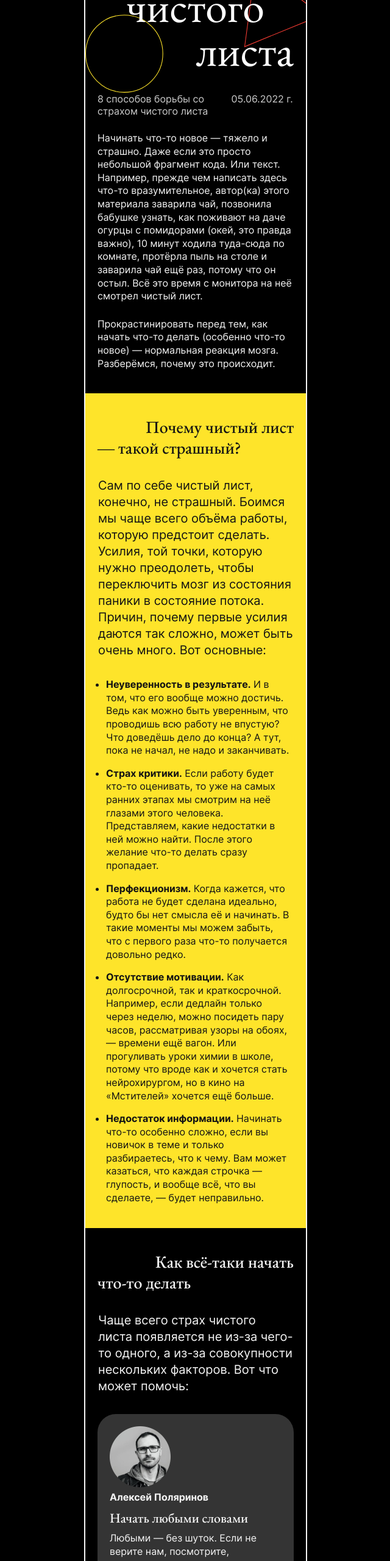
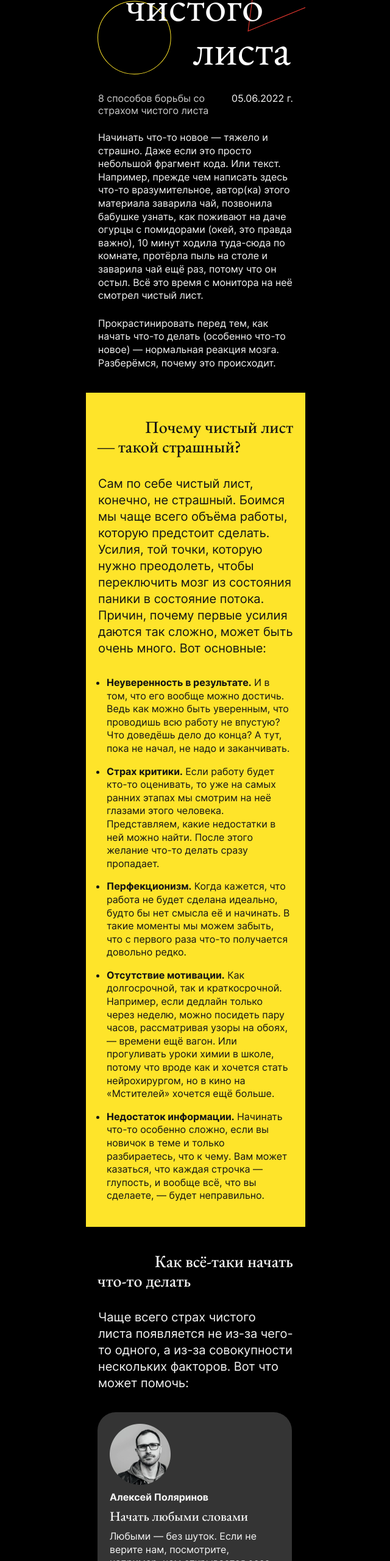
Before and after one commit to Shepard2154/s-chistogo-lista, a website: page index.html in a window 1280 px wide. Shown: the part 240-2800 px from the top of the page at 61% size, without its empty margins (319-959 px from the left). Drawn offline with Linux system fonts and the light colour scheme.

Commit message:
All required issues have been solved

```diff
--- a/index.html
+++ b/index.html
@@ -35,11 +35,12 @@
         </h1>
       </section>
       <section class="intro__heading">
-        <h1 class="intro__title">
-          8 способов борьбы со
+        <div class="intro__heading-container">
+          <h2 class="intro__title">
+            8 способов борьбы со страхом чистого листа
+          </h2>
           <time datetime="2022-06-05" class="intro__date">05.06.2022 г.</time>
-          страхом чистого листа
-        </h1>
+        </div>
         <p class="intro__main-text">
           Начинать что-то новое — тяжело и страшно. Даже если это просто
           небольшой фрагмент кода. Или текст. Например, прежде чем написать
@@ -120,18 +121,16 @@
         <ul class="cards-list">
           <li class="cards-list__item">
             <article class="card card_theme_dark">
-              <figure class="card__author">
+              <div class="card__author">
                 <img
                   src="images/polyarinov.png"
                   alt="Алексей Поляринов"
                   class="card__author-photo"
                 />
-                <figcaption class="card__author-name">
-                  Алексей Поляринов
-                </figcaption>
-              </figure>
+                <span class="card__author-name"> Алексей Поляринов </span>
+              </div>
               <div class="card__content">
-                <h2 class="card__title">Начать любыми словами</h2>
+                <h3 class="card__title">Начать любыми словами</h3>
                 <p class="card__text">
                   Любыми — без шуток. Если не верите нам, посмотрите, например,
                   чем открывается эссе Алексея Поляринова «Чарли Кауфман:
@@ -147,9 +146,9 @@
           <li class="cards-list__item">
             <article class="card card_theme_bright card_text-only">
               <div class="card__content">
-                <h2 class="card__title">
+                <h3 class="card__title">
                   Поставить перед собой рамку для фотографии
-                </h2>
+                </h3>
                 <p class="card__text">
                   Самую обычную: 10 на 15 сантиметров. Уже от одного ощущения,
                   что предстоит работа над большой и сложной задачей, может
@@ -163,16 +162,16 @@
           </li>
           <li class="cards-list__item">
             <article class="card card_theme_dark">
-              <figure class="card__author">
+              <div class="card__author">
                 <img
                   src="images/bunin.png"
                   alt="Иван Бунин"
                   class="card__author-photo"
                 />
-                <figcaption class="card__author-name">Иван Бунин</figcaption>
-              </figure>
+                <span class="card__author-name">Иван Бунин</span>
+              </div>
               <div class="card__content">
-                <h2 class="card__title">Сделать из задачи рутину</h2>
+                <h3 class="card__title">Сделать из задачи рутину</h3>
                 <p class="card__text">
                   «Писать стихи нужно каждый день, подобно тому как скрипач или
                   пианист непременно должен каждый день без пропусков по
@@ -190,7 +189,7 @@
       </section>
     </main>
     <footer class="footer">
-      <p class="footer__copy">&copy; VЁRSTKA</p>
+      <span class="footer__copy">&copy; VЁRSTKA</span>
       <ul class="footer__links">
         <li class="footer__links-item">
           <a href="#0">ВК</a>
--- a/styles/style.css
+++ b/styles/style.css
@@ -28,9 +28,8 @@ a {
 }
 
 .page {
-  max-width: 366px;
+  max-width: 360px;
   margin: 0 auto;
-  border: 2px solid #f5f5f5;
   font-family: Inter, sans-serif;
   font-weight: 400;
   background-color: black;
@@ -53,7 +52,8 @@ a {
   display: flex;
   justify-content: space-between;
   align-items: baseline;
-  padding: 24px 20px 32px;
+  height: 132px;
+  padding: 25px 20px;
 }
 
 .header__menu-list {
@@ -84,15 +84,17 @@ a {
 }
 
 .cover {
-  min-height: 198px;
-  padding: 0 20px 34px;
+  margin-top: 8px;
+  padding-bottom: 30px;
+  padding-left: 21px;
   background-image: url(../images/cover.svg);
   background-repeat: no-repeat;
-  background-position: bottom;
-  background-size: contain;
+  background-position: 106% center;
+  background-size: 95% auto;
 }
 
 .cover__title {
+  padding-right: 24px;
   color: #fff;
   font-weight: 400;
   font-size: 72px;
@@ -100,8 +102,16 @@ a {
 }
 
 .intro__heading {
-  padding: 0 20px 38px;
+  display: flex;
+  flex-direction: column;
+  gap: 24px;
+  padding: 5px 20px 38px;
   color: #f5f5f5;
+}
+
+.intro__heading-container {
+  display: flex;
+  justify-content: space-between;
 }
 
 .intro__title {
@@ -110,13 +120,16 @@ a {
 }
 
 .intro__date {
-  position: relative;
-  left: 40px;
   white-space: nowrap;
 }
 
+.into__main-container {
+  display: flex;
+  flex-direction: column;
+  gap: 24px;
+}
+
 .intro__main-text {
-  padding-top: 24px;
   line-height: 21.6px;
 }
 
@@ -126,21 +139,21 @@ a {
 }
 
 .content-section {
-  padding: 39px 20px;
-}
-
-.content-section:nth-of-type(2) {
-  color: #f5f5f5;
+  /* padding: 40px 20px 40px 19px; */
+  color: #131313;
 }
 
 .content-section__subtitle {
+  padding-top: 40px;
+  padding-right: 20px;
+  padding-left: 19px;
   font-weight: 500;
   font-size: 28px;
-  line-height: 1.2;
+  line-height: 32.2px;
 }
 
 .content-section__introduction {
-  padding: 32px 1px;
+  padding: 31px 20px;
   font-size: 20px;
   line-height: 27px;
 }
@@ -149,8 +162,11 @@ a {
   display: flex;
   flex-direction: column;
   gap: 16px;
-  margin: 0;
-  padding: 0 4px 0 14px;
+  margin-top: 1.5px;
+  margin-bottom: 0;
+  padding-right: 22px;
+  padding-bottom: 40px;
+  padding-left: 34px;
 }
 
 .content-section__list-item {
@@ -163,25 +179,32 @@ a {
 }
 
 .how-to {
-  padding-bottom: 60px;
+  padding-bottom: 55px;
   color: #f5f5f5;
 }
 
 .cards-list {
   display: flex;
   flex-direction: column;
-  gap: 32px;
-  margin: 0;
+  gap: 31px;
+  margin-top: 3px;
+  margin-bottom: 0;
   padding: 0;
   list-style: none;
+}
+
+.card-list__item {
+  padding: 20px;
 }
 
 .card {
   display: flex;
   flex-direction: column;
-  gap: 8px;
+  justify-content: space-between;
+  margin-right: 22px;
+  margin-left: 19px;
   border-radius: 30px;
-  padding: 20px 19px 20px 20px;
+  padding: 19px 16px 23.5px 20px;
   font-size: 16px;
   line-height: 21.6px;
 }
@@ -200,6 +223,12 @@ a {
 
 .card__author {
   margin: 0;
+}
+
+.card__author-name {
+  display: block;
+  margin-top: 4px;
+  margin-bottom: 5px;
   font-weight: 700;
   font-size: 16px;
   line-height: 21.6px;
```
